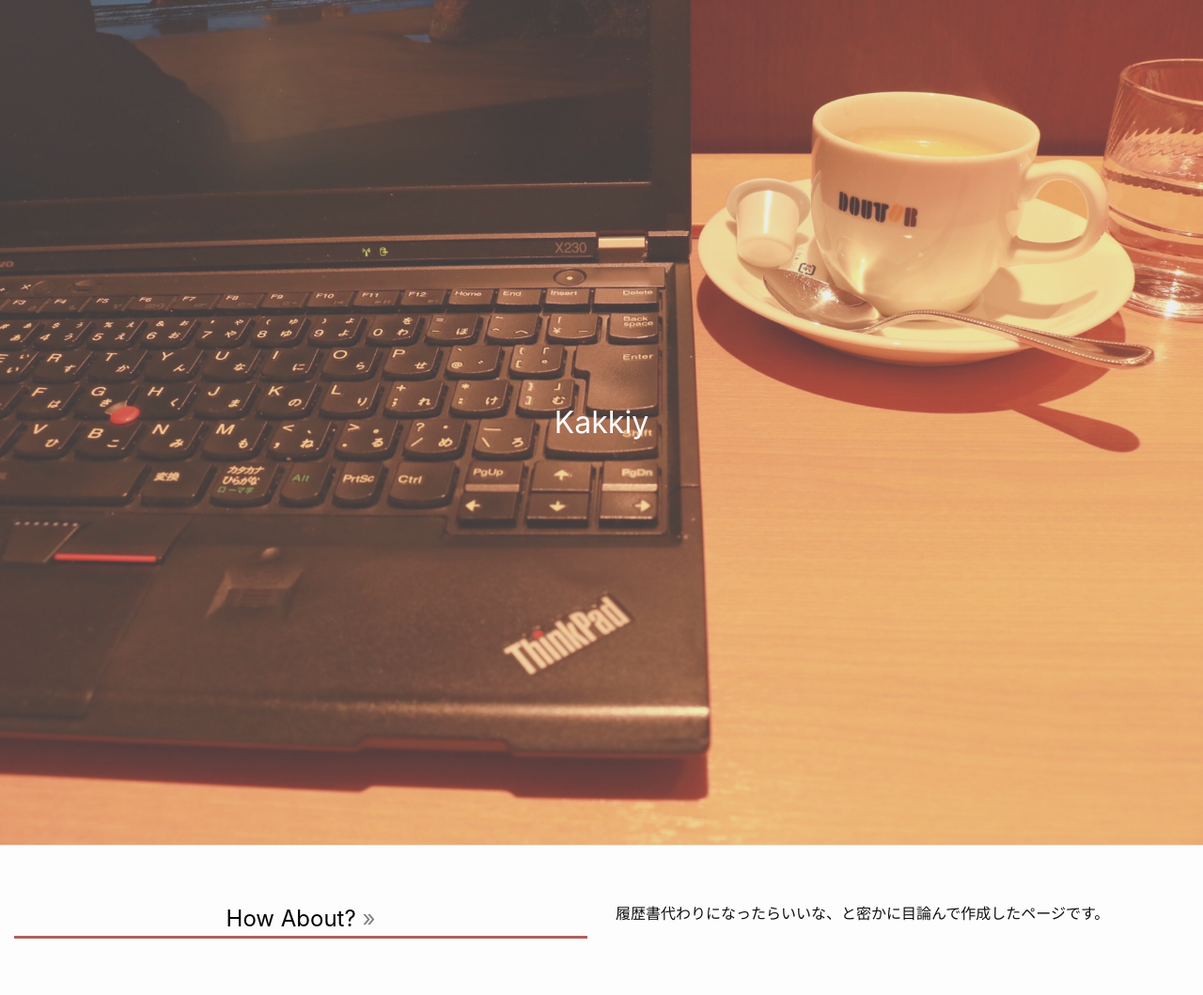
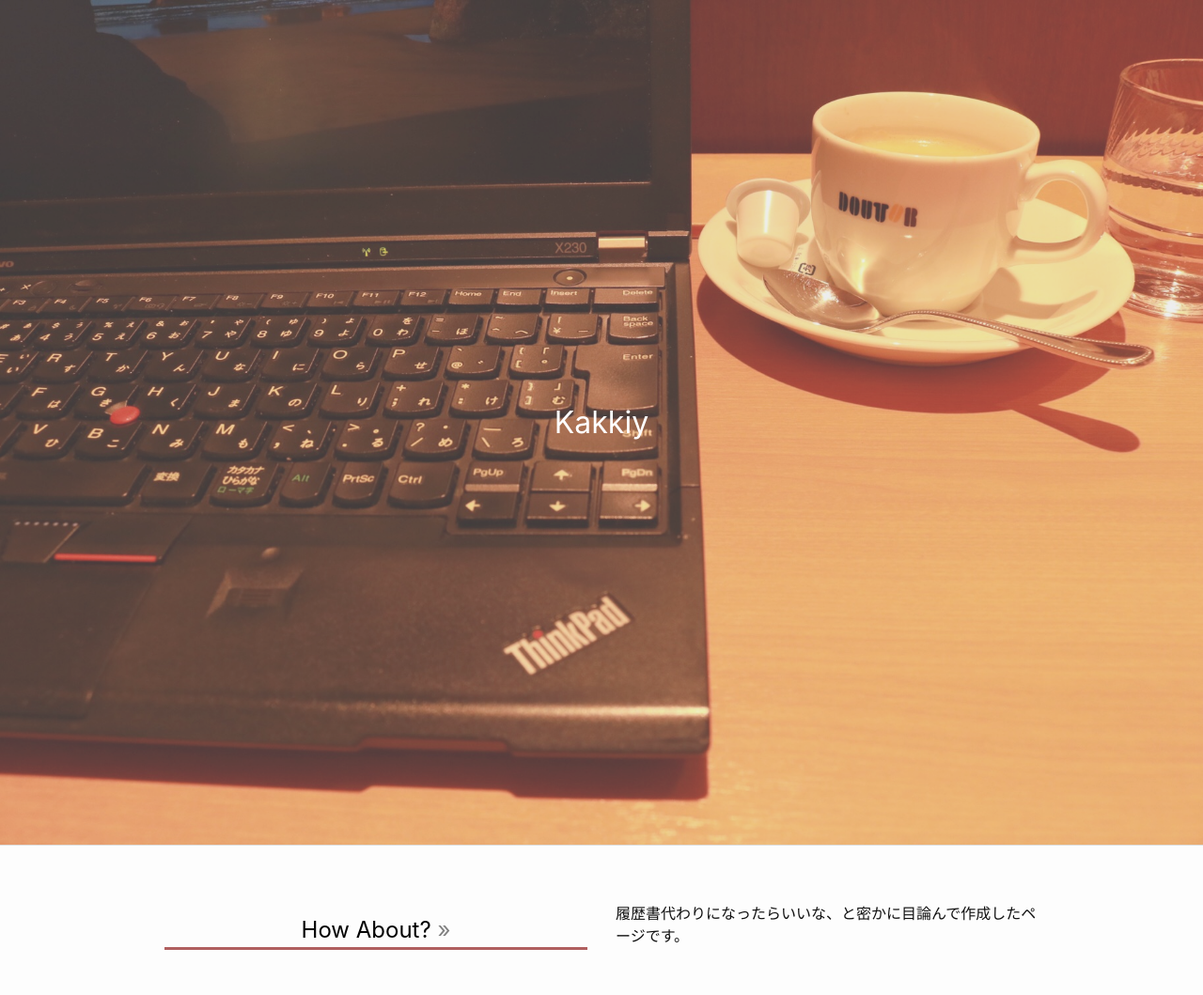
Before and after one commit to NNN-kakimoto/mySite, a Jekyll site: the page built from index.md, in a window 1280 px wide. Shown: the top 1059 px of the page at 94% size. Built offline with Jekyll 4.4.1, drawn with Linux system fonts in a browser that asks for light colours; grey boxes are pictures that could not be loaded.

Commit message:
max-widthを960に変更。大画面でもいい感じにする

```diff
--- a/_includes/css/main.scss
+++ b/_includes/css/main.scss
@@ -657,6 +657,8 @@
 }
 .section-wrapper{
 	padding: 30px 0 30px 0;
+	max-width: 960px;
+	margin: 0 auto;
 }
 .banner-link{
 	color: black;
```
